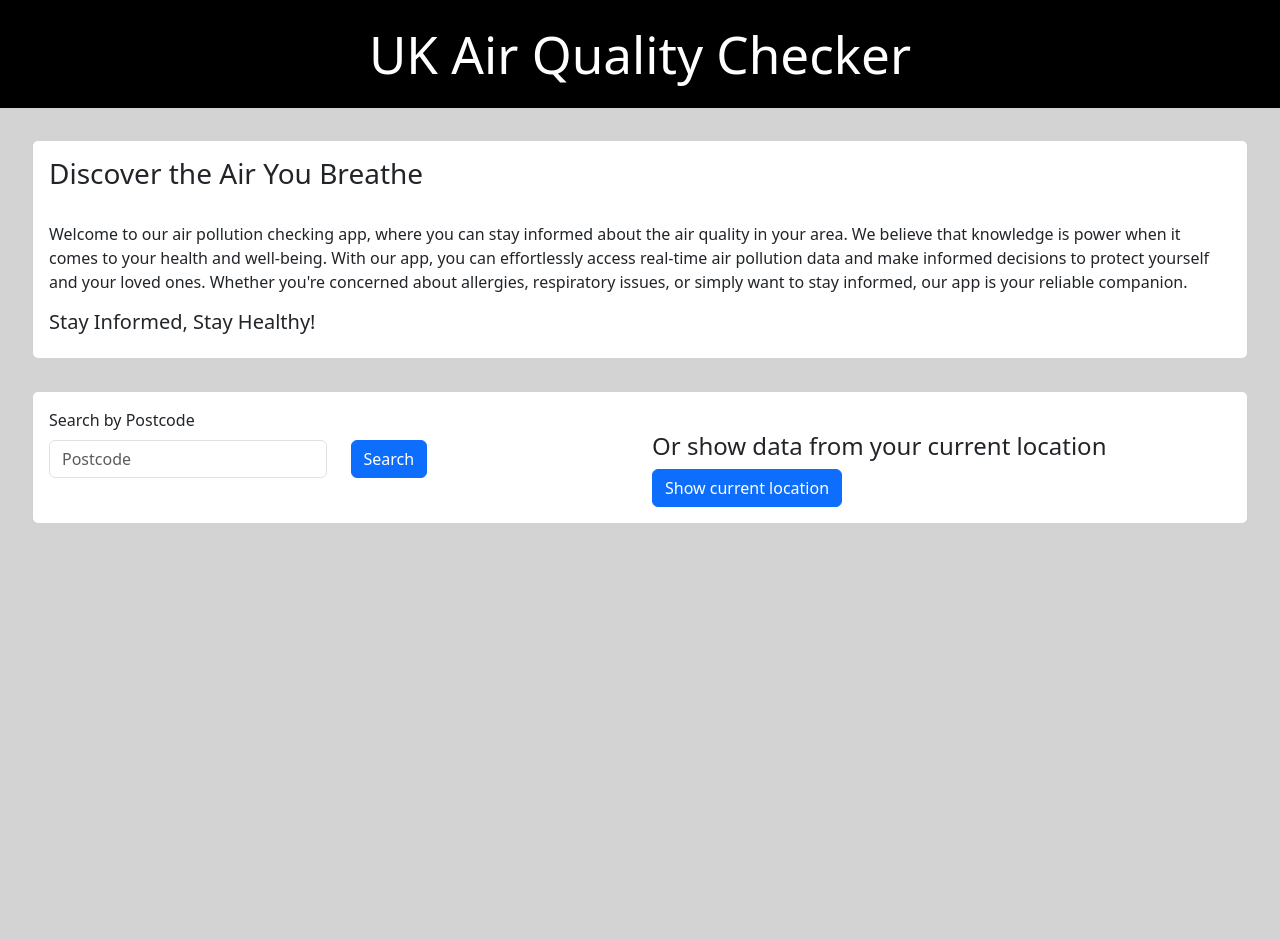
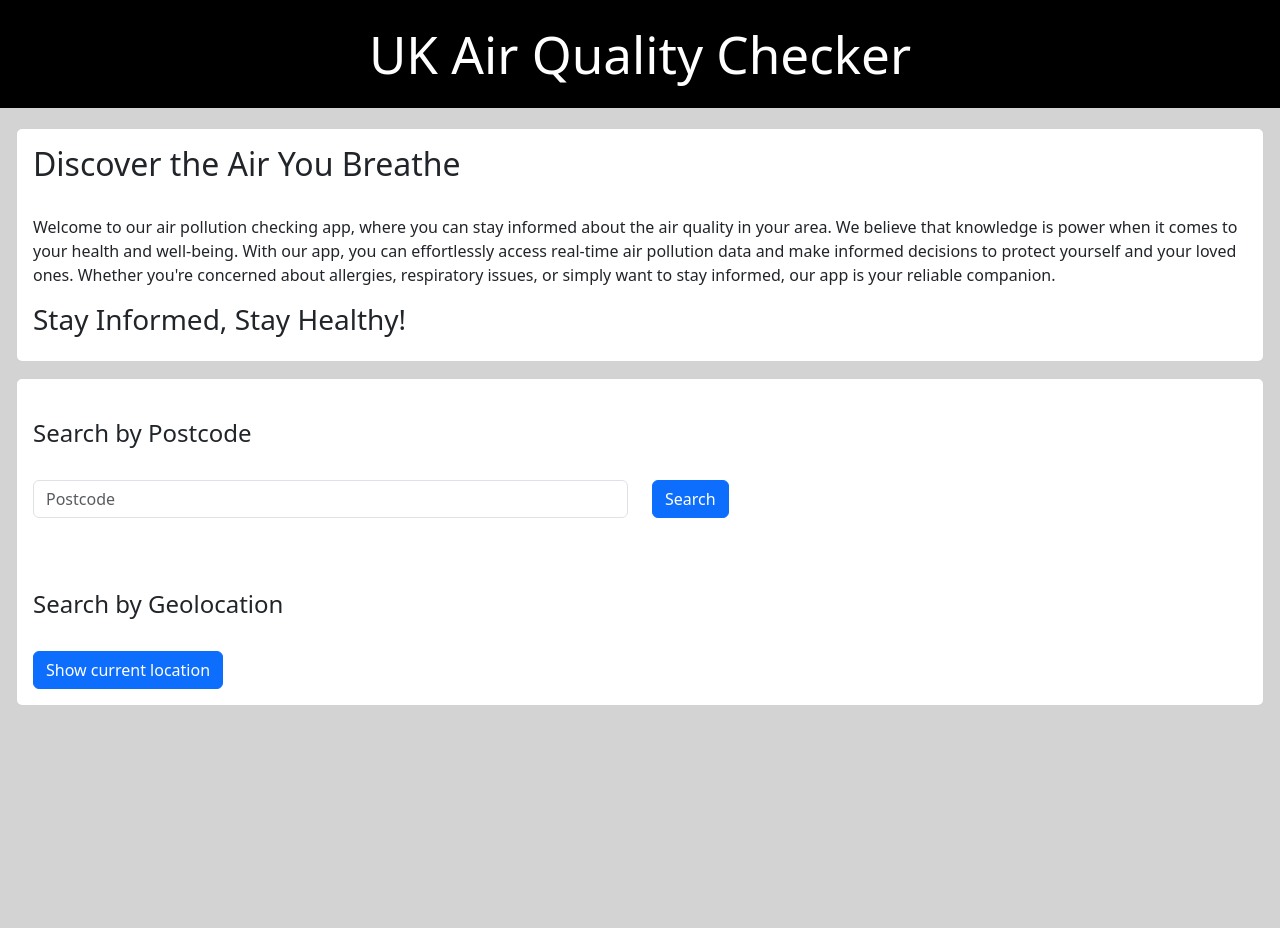
Before and after one commit to TKeyes267/AirPollutionChecker, a React (Vite) app: page / in a window 1280 px wide. Built offline with nearby package versions, Linux system fonts and the light colour scheme; no server answers.

Commit message:
prepare for netlify launch

```diff
--- a/src/App.css
+++ b/src/App.css
@@ -14,14 +14,14 @@
   color: white;
   padding: 0.5em;
   margin: 0em;
-  margin-bottom: 32px;
+  margin-bottom: 0.4em;
 }
 
 .card {
   padding: 1em;
-  margin-left: 2em;
-  margin-right: 2em;
-  margin-bottom: 2em;
+  margin-left: 1em;
+  margin-right: 1em;
+  margin-bottom: 1em;
 }
 
 .body {
@@ -31,13 +31,6 @@
   background-size: cover;
 }
 
-/* .SearchCard {
-  margin-right: 0em;
-}
-
-.InfoCard {
-  margin-left: 0.5em;
-} */
 .Location {
   background-color: black;
   color: white;
--- a/src/components/Data.tsx
+++ b/src/components/Data.tsx
@@ -1,4 +1,4 @@
-import { Card, Row, Col } from "react-bootstrap";
+import { Card, Row, Col, Container } from "react-bootstrap";
 
 const Data = ({ airQualityData }) => {
   let aqiColor = "";
@@ -187,13 +187,13 @@ const Data = ({ airQualityData }) => {
     <>
       <Card className="Data">
         <Row>
-          <Col>
+          <Col md={6}>
             <h3 className="Location">
               {airQualityData.name}, {airQualityData.state},{" "}
               {airQualityData.country}
             </h3>
           </Col>
-          <Col>
+          <Col md={6}>
             <h3
               className="AQI"
               style={{ background: aqiColor, color: aqiTextColor }}
@@ -203,7 +203,7 @@ const Data = ({ airQualityData }) => {
           </Col>
         </Row>
 
-        <section className="DataList">
+        <Container className="DataList">
           <Row className="DataRow">
             <Col className="DataEntry">
               <p className="datatext"> Carbon Monoxide </p>
@@ -282,7 +282,7 @@ const Data = ({ airQualityData }) => {
               </p>
             </Col>
           </Row>
-        </section>
+        </Container>
       </Card>
     </>
   );
--- a/src/components/Geolocation.tsx
+++ b/src/components/Geolocation.tsx
@@ -1,4 +1,4 @@
-import { Button, Card, Alert } from "react-bootstrap";
+import { Button, Alert } from "react-bootstrap";
 import { useState } from "react";
 import "bootstrap/dist/css/bootstrap.min.css";
 import { getAirQuality } from "../utils/getAirquality";
@@ -35,7 +35,8 @@ const Geolocation = ({
 
   return (
     <section>
-      <h4> Or show data from your current location</h4>
+      <h4> Search by Geolocation</h4>
+      <br></br>
       <Button variant="primary" type="submit" onClick={handleSubmit}>
         Show current location
       </Button>
--- a/src/components/Header.tsx
+++ b/src/components/Header.tsx
@@ -1,5 +1,3 @@
-import { Link } from "react-router-dom";
-
 const Header = () => {
   return (
     <main>
--- a/src/components/Intro.tsx
+++ b/src/components/Intro.tsx
@@ -4,7 +4,7 @@ const Intro = () => {
   return (
     <main className="IntroCard">
       <Card>
-        <h3>Discover the Air You Breathe</h3>
+        <h2>Discover the Air You Breathe</h2>
         <br></br>
         <p>
           Welcome to our air pollution checking app, where you can stay informed
@@ -15,7 +15,7 @@ const Intro = () => {
           concerned about allergies, respiratory issues, or simply want to stay
           informed, our app is your reliable companion.
         </p>
-        <h5>Stay Informed, Stay Healthy!</h5>
+        <h3>Stay Informed, Stay Healthy!</h3>
       </Card>
     </main>
   );
--- a/src/components/Postcode.tsx
+++ b/src/components/Postcode.tsx
@@ -36,8 +36,10 @@ function Postcode({
 
   return (
     <section>
+      <br></br>
       <Form onSubmit={handleSubmit}>
-        <FormLabel>Search by Postcode</FormLabel>
+        <h4>Search by Postcode</h4>
+        <br></br>
         <Row>
           <Col>
             <Form.Group>
@@ -56,6 +58,7 @@ function Postcode({
       </Form>
       <br></br>
       {errorPost ? <Alert variant="danger">{errorPostcodeMsg}</Alert> : null}
+      <br></br>
     </section>
   );
 }
--- a/src/components/SearchPage.tsx
+++ b/src/components/SearchPage.tsx
@@ -29,6 +29,8 @@ const SearchPage = () => {
                 setErrorGeo={setErrorGeo}
               />
             </Col>
+          </Row>
+          <Row>
             <Col>
               <br></br>
               <Geolocation
```
Also changed, not shown: 1 other file (tests, documents, lock files or other folders).
